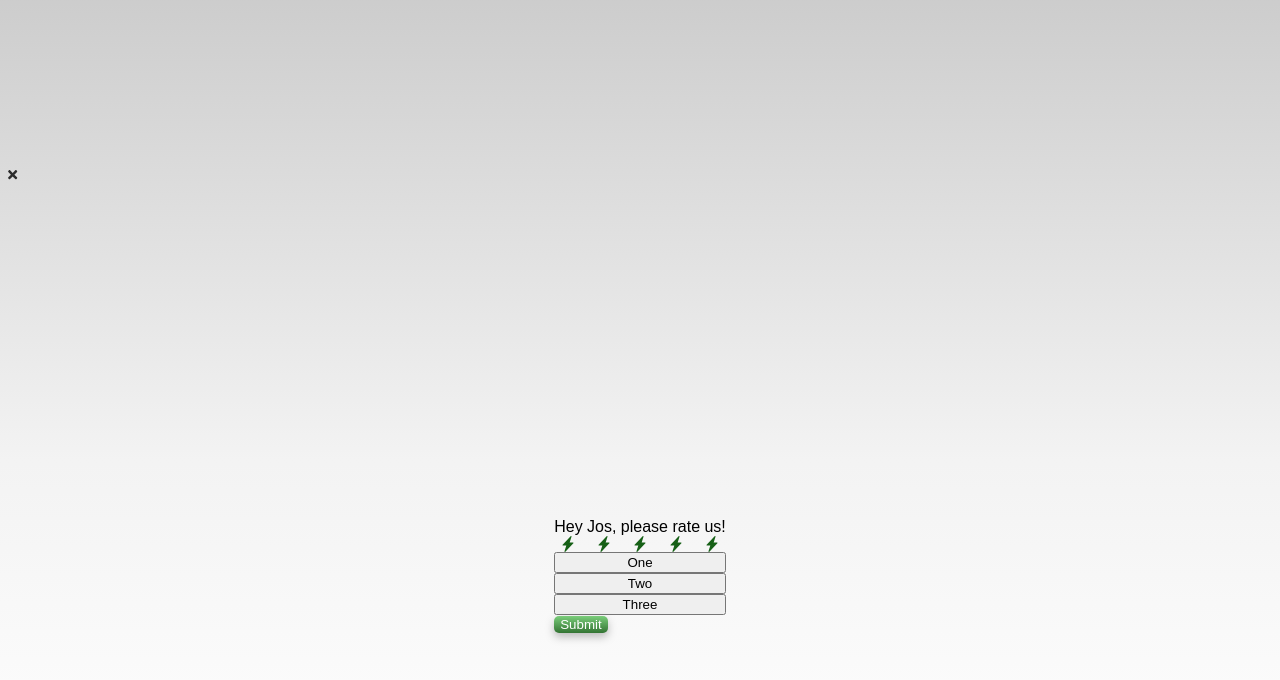
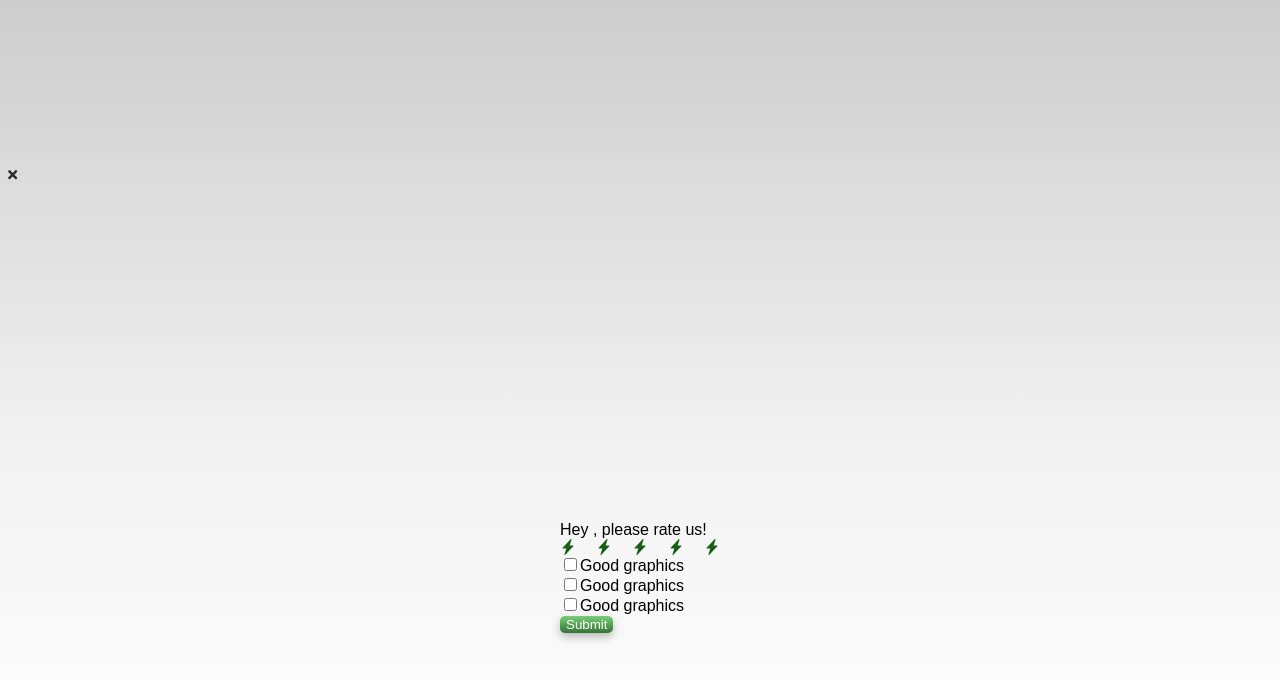
Before and after one commit to oltyx/design-project, a React (Create React App) app: page /feedback in a window 1280 px wide. Shown: the top 680 px of the page. Built offline with nearby package versions, Linux system fonts and the light colour scheme; a web font is replaced by a local one.

Commit message:
checkbox component but css sukz

```diff
--- a/src/components/pages/Feedback.tsx
+++ b/src/components/pages/Feedback.tsx
@@ -1,6 +1,6 @@
 import React from 'react';
 import { useForm, SubmitHandler, FormProvider } from "react-hook-form";
-import { Container, Row, Col, Button, Form, FormGroup, ButtonGroup, Input, FormText } from 'reactstrap';
+import { Container, Row, Col, Button, Form, FormGroup, ButtonGroup, Input, Label } from 'reactstrap';
 import { FaTimes } from 'react-icons/fa';
 
 import '../../styles/feedback.scss';
@@ -13,12 +13,21 @@ import Comments from '../widgets/Comments';
 
 
 type Inputs = {
-    example: string,
-    exampleRequired: string,
+    rating: number,
+    comment: string,
+    optional: string,
   };
 
+type FeedbackProps = {
+    user?: {
+        name?: string,
+        surname?: string,
 
-export default function Feedback() {
+    }
+}
+
+
+export default function Feedback(props: FeedbackProps) {
     const form = useForm<Inputs>();
     const onSubmit: SubmitHandler<Inputs> = data => console.log(data);
 
@@ -33,13 +42,14 @@ export default function Feedback() {
                 <Col>
                     <FormProvider {...form}>
                         <Form onSubmit={form.handleSubmit(onSubmit)}>
+                        <Label>Hey {props.user?.name}, please rate us!</Label>
                             <FormGroup>
                                 <Rating></Rating>
                             </FormGroup>
                             <FormGroup>
                                 <Comments/>
                             </FormGroup>
-                            <Button className="globalButton">Submit</Button>
+                            <Button className="globalButton" onClick={form.handleSubmit(onSubmit)}>Submit</Button>
                         </Form>
                     </FormProvider>
                 </Col>
--- a/src/components/styled/Checkbox.tsx
+++ b/src/components/styled/Checkbox.tsx
@@ -1,10 +1,35 @@
 import React from 'react';
+import { useFormContext, Controller } from "react-hook-form";
+import { Container, Row, Col, Button, Form, FormGroup, ButtonGroup, Input, Label } from 'reactstrap';
+
+import '../../styles/lightMode.scss';
 
 // Checkbox feedback element, consisting of the box and associated text
-export const Checkbox= () => {
 
+type CheckboxProps = {
+    name: string,
+    text: string,
+}
+export const Checkbox= ({name, text, ...props}: CheckboxProps) => {
+    const context = useFormContext();
     return(
-        <>
-        </>
+        <Controller
+        control={context.control}
+        name={name}
+        render={({ field: { onChange, onBlur, value, ref } }) => (
+            <Label check>
+                <input
+                    className={"feedbackCheckbox"}
+                    type={"checkbox"}
+                    ref={ref}
+                    onChange={onChange}
+                    onBlur={onBlur}
+                    name={name}
+                    value={value}
+                    {...props}
+                    checked={value}/>{text}
+            </Label>
+        )}
+        ></Controller>
     );
 }
--- a/src/components/widgets/Comments.tsx
+++ b/src/components/widgets/Comments.tsx
@@ -3,6 +3,7 @@ import { Container, Row, Col, Button, Form, FormGroup, ButtonGroup, Input, Label
 
 import '../../styles/feedback.scss';
 import TextField from '../styled/TextField';
+import { Checkbox } from '../styled/Checkbox';
 
 
 export default function Comments() {
@@ -10,9 +11,9 @@ export default function Comments() {
         <Container className="commentsContainer">
             <Row>
                 <Col className="commentsCol">
-                    <Button color="primary">One</Button>
-                    <Button color="primary">Two</Button>
-                    <Button color="primary">Three</Button>
+                    <Checkbox name={"option1"} text={"Good graphics"}></Checkbox>
+                    <Checkbox name={"option2"} text={"Good graphics"}></Checkbox>
+                    <Checkbox name={"option3"} text={"Good graphics"}></Checkbox>
                 </Col>
             </Row>
             <Row>
--- a/src/components/widgets/Rating.tsx
+++ b/src/components/widgets/Rating.tsx
@@ -9,8 +9,6 @@ export default function Rating() {
     const iconStyle = { color: "#166016" }
 
     return(
-        <div>
-            <Label>Hey Jos, please rate us!</Label>
         <div className="iconRatingContainer">
             <BsLightningChargeFill style={iconStyle}/>
             <BsLightningChargeFill style={iconStyle}/>
@@ -18,6 +16,5 @@ export default function Rating() {
             <BsLightningChargeFill style={iconStyle}/>
             <BsLightningChargeFill style={iconStyle}/>
         </div>
-        </div>
     );
 }
--- a/src/styles/feedback.scss
+++ b/src/styles/feedback.scss
@@ -7,6 +7,26 @@
     align-items: center;
     background: $global_background_color;
     flex-direction: column;
+
+    .iconRatingContainer {
+        display: flex;
+        justify-content: center;
+        align-items: center;
+        column-gap: 20px;
+        width: 100%;
+    }
+
+    .commentsContainer {
+        display: flex;
+        flex-direction: column;
+        justify-content: space-around;
+
+        .commentsCol {
+            display: flex;
+            flex-direction: column;
+        }
+    }
+
 }
 
 .exitButton {
@@ -16,26 +36,7 @@
     background: none;
 }
 
-.iconRatingContainer {
-    display: flex;
-    justify-content: center;
-    align-items: center;
-    column-gap: 20px;
-    width: 100%;
-}
-
 .exitRow {
     display: flex;
     width: 100%;
 }
-
-.commentsContainer {
-    display: flex;
-    flex-direction: column;
-    justify-content: space-around;
-}
-
-.commentsCol {
-    display: flex;
-    flex-direction: column;
-}
--- a/src/styles/lightMode.scss
+++ b/src/styles/lightMode.scss
@@ -40,3 +40,7 @@ h1, h2, h3, h4, h5, h6 {
     font-weight: normal;
     font-style: normal;
 }
+
+.feedbackCheckbox {
+    border-color: $feedback_border_color;
+}
```
Lines whose indentation alone changed are shown as unchanged.
